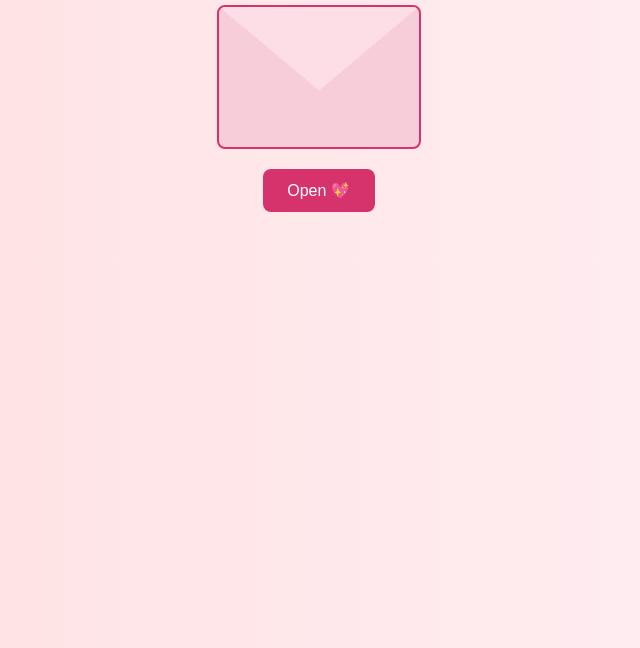
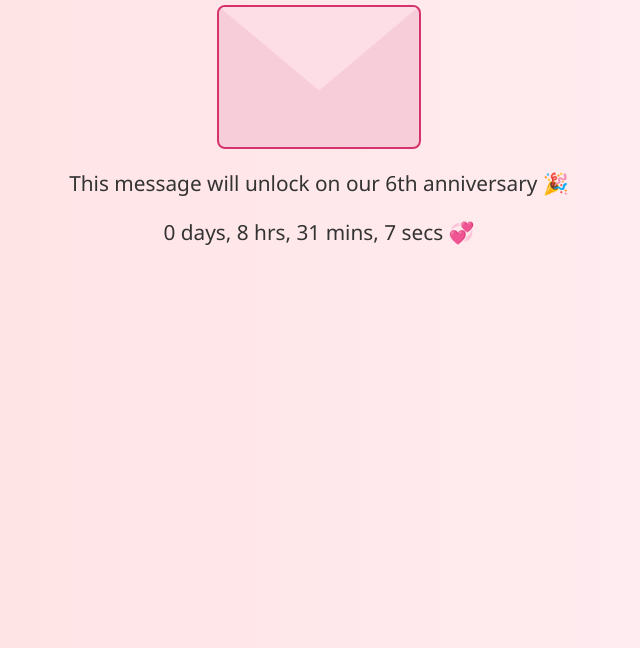
Before and after one commit to chairo28/MyAmbow, a plain HTML site: page test.html in a window 1280 px wide. Shown: the part 152-800 px from the top of the page, without its empty margins (321-961 px from the left). Drawn offline with Linux system fonts and the light colour scheme.

Commit message:
Update test.html

```diff
--- a/test.html
+++ b/test.html
@@ -41,7 +41,13 @@
       z-index: 1;
     }
 
+    #countdownWrapper {
+      margin-top: 20px;
+      font-size: 1.3em;
+    }
+
     .open-button {
+      display: none;
       margin-top: 20px;
       padding: 12px 24px;
       font-size: 1em;
@@ -93,7 +99,12 @@
   <!-- Envelope Preview -->
   <div class="envelope" id="envelope"></div>
 
-  <!-- Open Button (now always visible) -->
+  <div id="countdownWrapper">
+    <p>This message will unlock on our 6th anniversary 🎉</p>
+    <div id="anniversaryCountdown"></div>
+  </div>
+
+  <!-- Open Button (appears when countdown ends) -->
   <button class="open-button" id="openButton" onclick="revealMessage()">Open 💖</button>
 
   <!-- Hidden Content -->
@@ -110,13 +121,13 @@
 
   <script>
     const slides = [
-      { img: "1.jpg", message: "I’m not a church boy, never claimed to be. But God knew I’d need someone like her—a compass, not a crutch. And through her, I’m learning that faith can look like love in motion." },
+      { img: "1.jpg", message: "I’m not a church boy, never claimed to be. But God knew I’d need someone like her a compass, not a crutch. And through her, I’m learning that faith can look like love in motion." },
       { img: "2.jpg", message: "She’s beauty, heart, and faith. I’m just trying to keep up. And for that, I’ll spend a lifetime trying to deserve her." },
       { img: "3.jpg", message: "Everything changed when I met her. Not overnight. Not perfectly. But piece by piece, she showed me there’s more to life than just surviving." },
       { img: "4.jpg", message: "She might not see it. But she’s the strong one. The loyal one. And I’m the one who gets to be proud of her every day." },
       { img: "5.jpg", message: "She’s the kind of silly that makes heavy days feel light. Like a sunrise in the middle of a storm." },
       { img: "6.jpg", message: "When things got dark, she didn’t walk away. She stood next to me, cheered me on, reminded me who I was." },
-      { img: "7.jpg", message: "She’s my No.1 hype woman. Makes fun of me, pushes me, laughs with me—and somehow still believes in me more than I believe in myself." },
+      { img: "7.jpg", message: "She’s my No.1 hype woman. Makes fun of me, pushes me, laughs with me and somehow still believes in me more than I believe in myself." },
       { img: "8.jpg", message: "We’ve been through years, changes, and challenges. And we’re still here. Still choosing each other. And we’re not done yet." }
     ];
 
@@ -132,6 +143,29 @@
       document.getElementById("openButton").style.display = "none";
       document.getElementById("mainContent").style.display = "block";
     }
+
+    function updateAnniversaryCountdown() {
+      const now = new Date();
+      const anniversaryDate = new Date("July 28, 2025 00:00:00");
+      const diff = anniversaryDate - now;
+
+      if (diff <= 0) {
+        document.getElementById("anniversaryCountdown").innerText = "It's time! 💌";
+        document.getElementById("openButton").style.display = "inline-block";
+        return;
+      }
+
+      const days = Math.floor(diff / (1000 * 60 * 60 * 24));
+      const hours = Math.floor((diff / (1000 * 60 * 60)) % 24);
+      const minutes = Math.floor((diff / (1000 * 60)) % 60);
+      const seconds = Math.floor((diff / 1000) % 60);
+
+      document.getElementById("anniversaryCountdown").innerText =
+        `${days} days, ${hours} hrs, ${minutes} mins, ${seconds} secs 💞`;
+    }
+
+    setInterval(updateAnniversaryCountdown, 1000);
+    updateAnniversaryCountdown();
   </script>
 
 </body>
```
